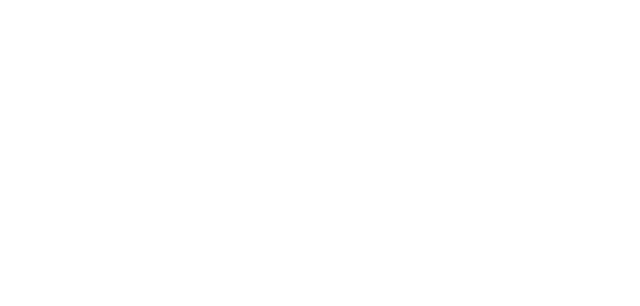
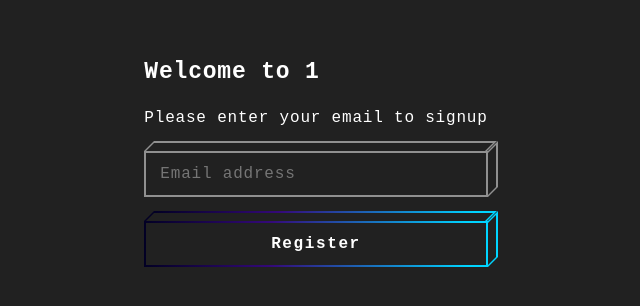
Before and after one commit to remotedevelopment-info/area-access, a SvelteKit app: page /1/register in a window 1280 px wide. Shown: the part 238-544 px from the top of the page, without its empty margins (324-964 px from the left). Built offline with nearby package versions, Linux system fonts and the light colour scheme.

Commit message:
register view

```diff
--- a/src/app.html
+++ b/src/app.html
@@ -1,12 +1,29 @@
 <!DOCTYPE html>
 <html lang="en">
+
 <head>
 	<meta charset="utf-8" />
 	<link rel="icon" href="%sveltekit.assets%/favicon.png" />
 	<meta name="viewport" content="width=device-width, initial-scale=1" />
+	<style>
+		*,
+		::after,
+		::before {
+			box-sizing: border-box;
+			padding: 0;
+			margin: 0;
+		}
+
+		body {
+			font-family: monospace, serif;
+			letter-spacing: 0.05em;
+		}
+	</style>
 	%sveltekit.head%
 </head>
+
 <body>
 	<div>%sveltekit.body%</div>
 </body>
+
 </html>
--- /dev/null
+++ b/src/components/auth/auth.css
@@ -0,0 +1,136 @@
+
+	.page {
+		background-color: #212121;
+		color: #fff;
+        height: 100vh;
+        display: flex;
+        flex-direction: column;
+        justify-content: center;
+	}
+
+	h1 {
+		font-size: 23px;
+	}
+	.form {
+		padding: 25px 15px 24px;
+		margin: 0 auto;
+	}
+	.form .control {
+		margin: 0 0 24px;
+	}
+	.form .control input {
+		width: 100%;
+		padding: 14px 16px;
+		border: 0;
+		background: transparent;
+		color: #fff;
+		font-family: monospace, serif;
+		letter-spacing: 0.05em;
+		font-size: 16px;
+	}
+	.form .control input:hover,
+	.form .control input:focus {
+		outline: none;
+		border: 0;
+	}
+	.form .btn {
+		width: 100%;
+		display: block;
+		padding: 14px 16px;
+		background: transparent;
+		outline: none;
+		border: 0;
+		color: #fff;
+		letter-spacing: 0.1em;
+		font-weight: bold;
+		font-family: monospace;
+		font-size: 16px;
+        cursor: pointer;
+	}
+	.block-cube {
+		position: relative;
+	}
+	.block-cube .bg-top {
+		position: absolute;
+		height: 10px;
+		background: #020024;
+		background: linear-gradient(90deg, #020024 0%, #340979 37%, #00d4ff 94%);
+		bottom: 100%;
+		left: 5px;
+		right: -5px;
+		transform: skew(-45deg, 0);
+		margin: 0;
+	}
+	.block-cube .bg-top .bg-inner {
+		bottom: 0;
+	}
+	.block-cube .bg {
+		position: absolute;
+		left: 0;
+		top: 0;
+		right: 0;
+		bottom: 0;
+		background: #020024;
+		background: linear-gradient(90deg, #020024 0%, #340979 37%, #00d4ff 94%);
+	}
+	.block-cube .bg-right {
+		position: absolute;
+		background: #020024;
+		background: #00d4ff;
+		top: -5px;
+		z-index: 0;
+		bottom: 5px;
+		width: 10px;
+		left: 100%;
+		transform: skew(0, -45deg);
+	}
+	.block-cube .bg-right .bg-inner {
+		left: 0;
+	}
+	.block-cube .bg .bg-inner {
+		transition: all 0.2s ease-in-out;
+	}
+	.block-cube .bg-inner {
+		background: #212121;
+		position: absolute;
+		left: 2px;
+		top: 2px;
+		right: 2px;
+		bottom: 2px;
+	}
+	.block-cube .text {
+		position: relative;
+		z-index: 2;
+	}
+	.block-cube.block-input input {
+		position: relative;
+		z-index: 2;
+	}
+	.block-cube.block-input input:focus ~ .bg-right .bg-inner,
+	.block-cube.block-input input:focus ~ .bg-top .bg-inner,
+	.block-cube.block-input input:focus ~ .bg-inner .bg-inner {
+		top: 100%;
+		background: rgba(255, 255, 255, 0.5);
+	}
+	.block-cube.block-input .bg-top,
+	.block-cube.block-input .bg-right,
+	.block-cube.block-input .bg {
+		background: rgba(255, 255, 255, 0.5);
+		transition: background 0.2s ease-in-out;
+	}
+	.block-cube.block-input .bg-right .bg-inner,
+	.block-cube.block-input .bg-top .bg-inner {
+		transition: all 0.2s ease-in-out;
+	}
+	.block-cube.block-input:focus .bg-top,
+	.block-cube.block-input:hover .bg-top,
+	.block-cube.block-input:focus .bg-right,
+	.block-cube.block-input:hover .bg-right,
+	.block-cube.block-input:focus .bg,
+	.block-cube.block-input:hover .bg {
+		background: rgba(255, 255, 255, 0.8);
+	}
+	.block-cube.block-cube-hover:focus .bg .bg-inner,
+	.block-cube.block-cube-hover:hover .bg .bg-inner {
+		top: 100%;
+	}
--- /dev/null
+++ b/src/components/auth/signup.svelte
@@ -0,0 +1,43 @@
+<script lang="ts">
+	import './auth.css';
+	export let area
+</script>
+
+<div class="page">
+	<form autocomplete="off" class="form">
+		<div class="control">
+			{#if area === undefined}
+				<h1>Welcome</h1>
+			{:else}
+				<h1>Welcome to {area}</h1>
+			{/if}
+		</div>
+		<div class="control">
+			<p>Please enter your email to signup</p>
+		</div>
+		<div class="control block-cube block-input">
+			<input name="email" placeholder="Email address" type="email" required />
+			<div class="bg-top">
+				<div class="bg-inner" />
+			</div>
+			<div class="bg-right">
+				<div class="bg-inner" />
+			</div>
+			<div class="bg">
+				<div class="bg-inner" />
+			</div>
+		</div>
+		<button class="btn block-cube block-cube-hover" type="submit">
+			<div class="bg-top">
+				<div class="bg-inner" />
+			</div>
+			<div class="bg-right">
+				<div class="bg-inner" />
+			</div>
+			<div class="bg">
+				<div class="bg-inner" />
+			</div>
+			<div class="text">Register</div>
+		</button>
+	</form>
+</div>
--- /dev/null
+++ b/src/routes/+page.svelte
@@ -0,0 +1 @@
+<p>Home page</p>
--- /dev/null
+++ b/src/routes/[area]/register/+page.svelte
@@ -0,0 +1,9 @@
+
+<script lang="ts">
+  import { page } from '$app/stores';
+	import Signup from '../../../components/auth/signup.svelte';
+
+  let area = $page.params.area
+</script>
+
+<Signup area={area}/>
--- /dev/null
+++ b/src/routes/register/+page.svelte
@@ -0,0 +1,5 @@
+<script lang="ts">
+    import Signup from "../../components/auth/signup.svelte";
+</script>
+
+<Signup />
```
Also changed, not shown: src/routes/[area]/login.svelte (deleted), src/routes/[area]/recover.svelte (deleted), src/routes/[area]/register.svelte (deleted), src/routes/login.svelte (deleted), src/routes/recover.svelte (deleted), src/routes/register.svelte (deleted). Lines whose indentation alone changed are shown as unchanged.
